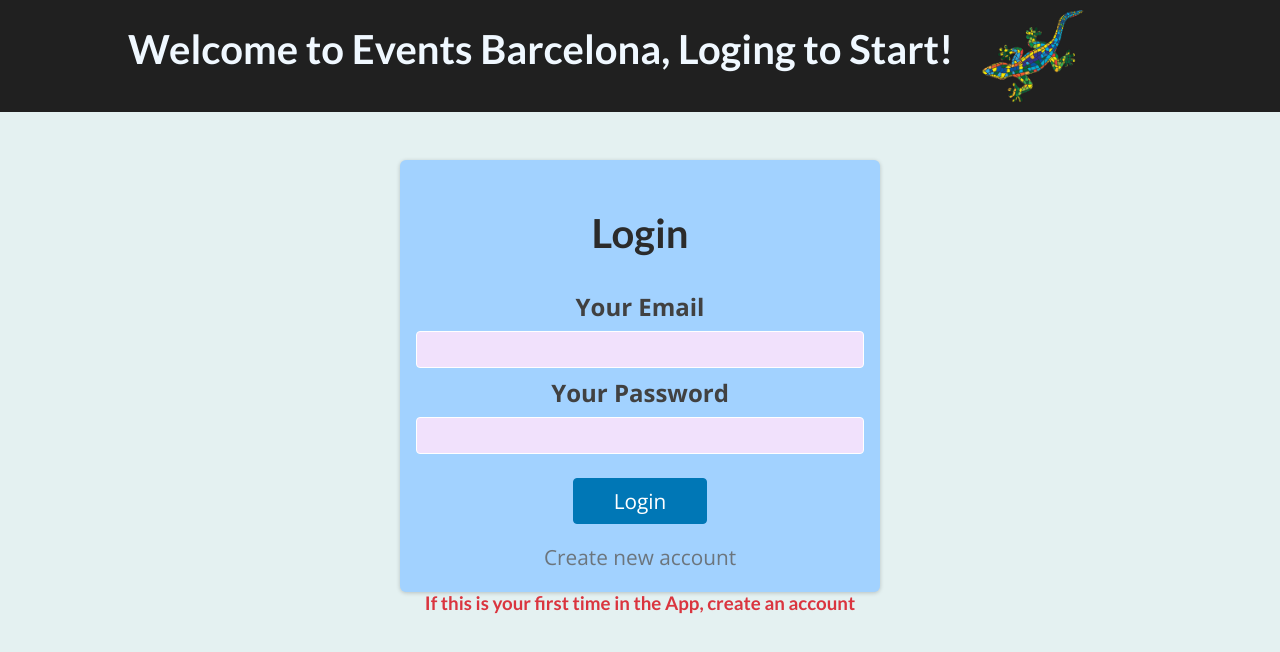
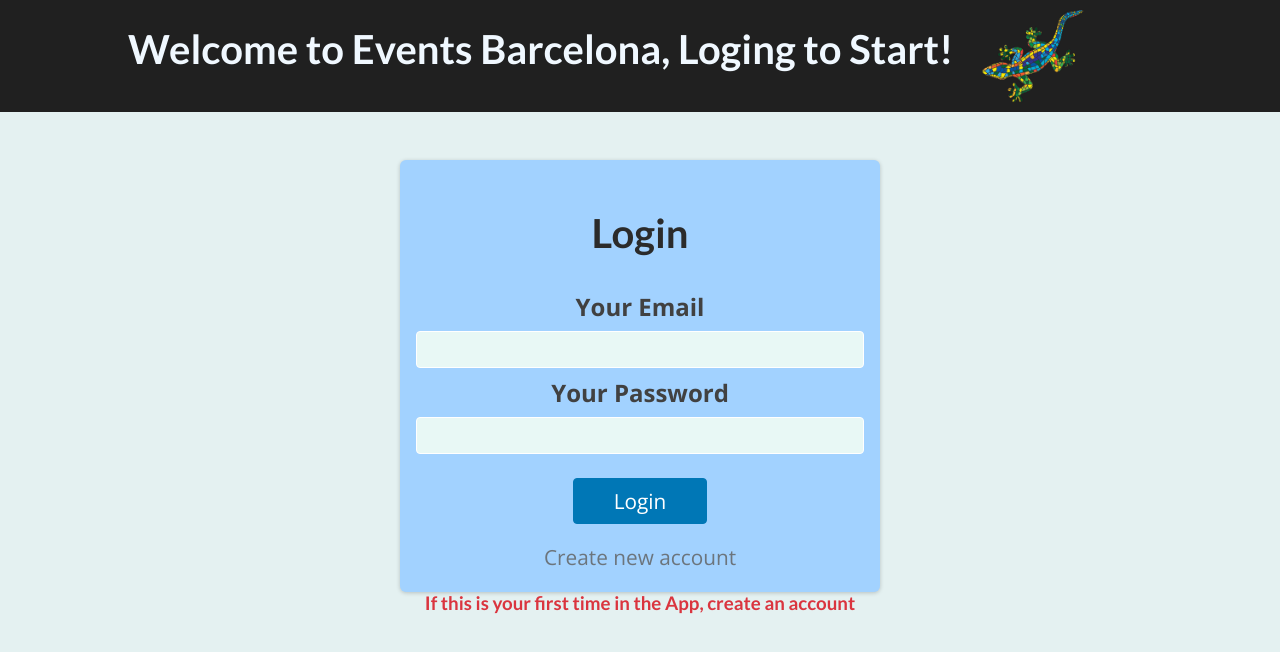
Before and after one commit to lolo-vignolo/Events-in-Barcelona, a Next.js app: page /auth in a window 1280 px wide. Shown: the top 652 px of the page. Built offline with nearby package versions, Linux system fonts and the light colour scheme; no server answers.

Commit message:
input color

```diff
--- a/components/auth/authForm.module.css
+++ b/components/auth/authForm.module.css
@@ -28,7 +28,7 @@
 
 .control input {
   font: inherit;
-  background-color: #f1e1fc;
+  background-color: #e8f8f5;
   color: #03045e;
   border-radius: 4px;
   border: 1px solid white;
```
